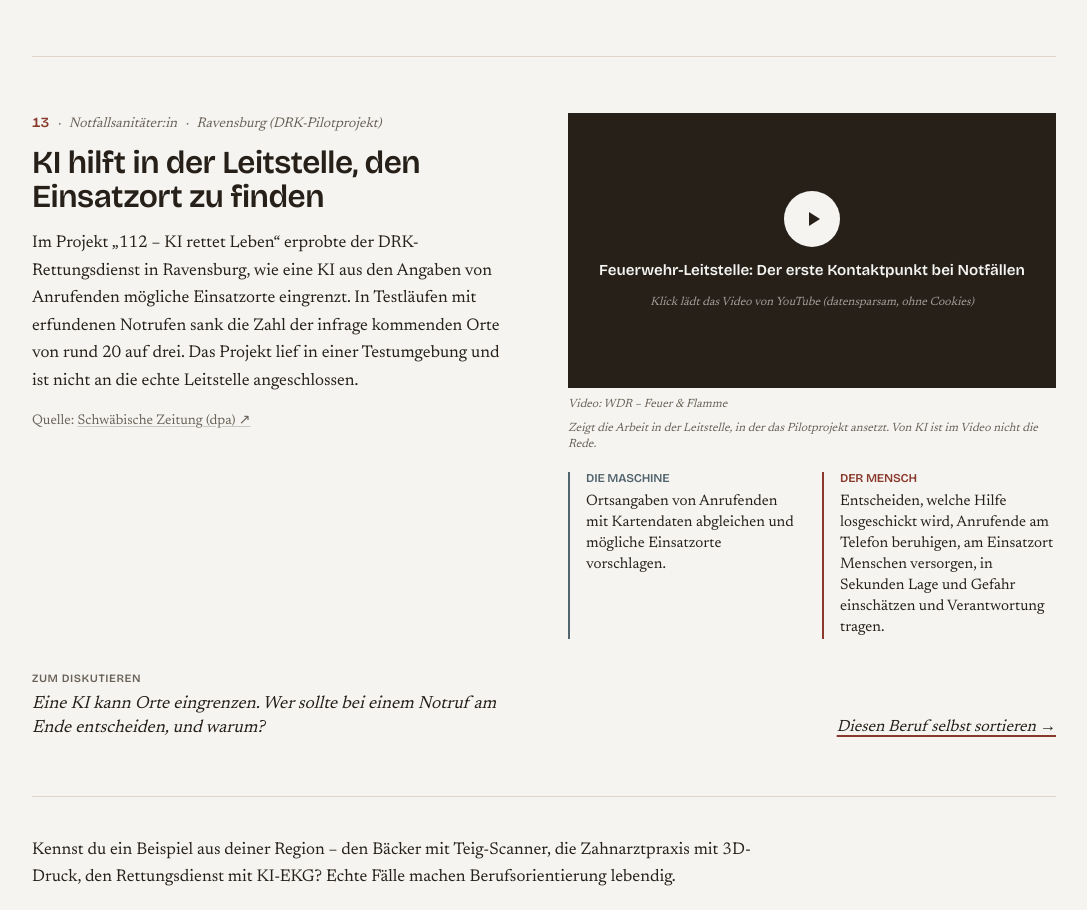
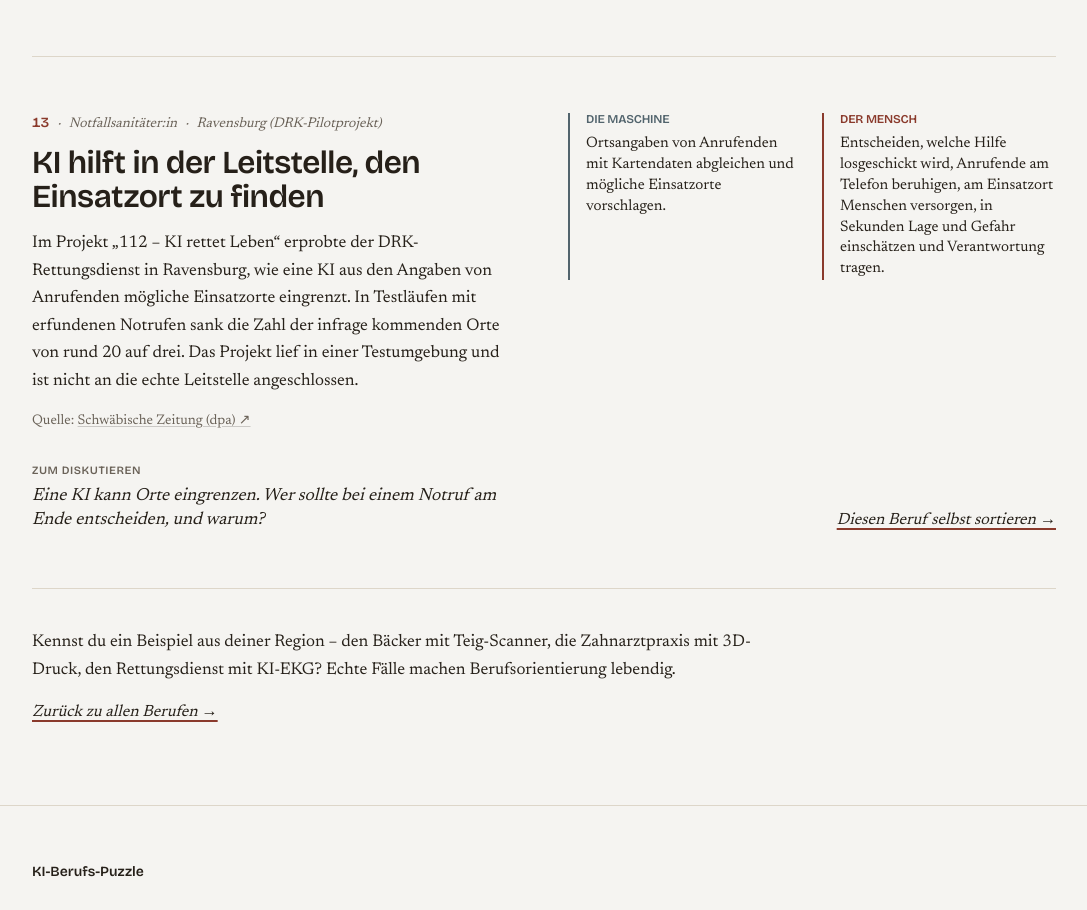
Before and after one commit to maaxhe/ki-berufs-puzzle, a Next.js app: page /praxis in a window 1280 px wide. Shown: the part 8950-9860 px from the top of the page, without its empty margins (96-1183 px from the left). Built offline with nearby package versions, Linux system fonts and the light colour scheme; no server answers.

Commit message:
fix: unpassendes Video beim Notfall-Fall entfernt
Co-Authored-By: Claude Sonnet 5.5 <noreply@anthropic.com>

```diff
--- a/data/praxis.ts
+++ b/data/praxis.ts
@@ -259,6 +259,5 @@ export const praxisBeispiele: PraxisBeispiel[] = [
       "Entscheiden, welche Hilfe losgeschickt wird, Anrufende am Telefon beruhigen, am Einsatzort Menschen versorgen, in Sekunden Lage und Gefahr einschätzen und Verantwortung tragen.",
     diskussionsFrage:
       "Eine KI kann Orte eingrenzen. Wer sollte bei einem Notruf am Ende entscheiden, und warum?",
-    video: { id: "hRYBa5nvBng", titel: "Feuerwehr-Leitstelle: Der erste Kontaktpunkt bei Notfällen", quelle: "WDR – Feuer & Flamme", hinweis: "Zeigt die Arbeit in der Leitstelle, in der das Pilotprojekt ansetzt. Von KI ist im Video nicht die Rede." },
   },
 ];
```
